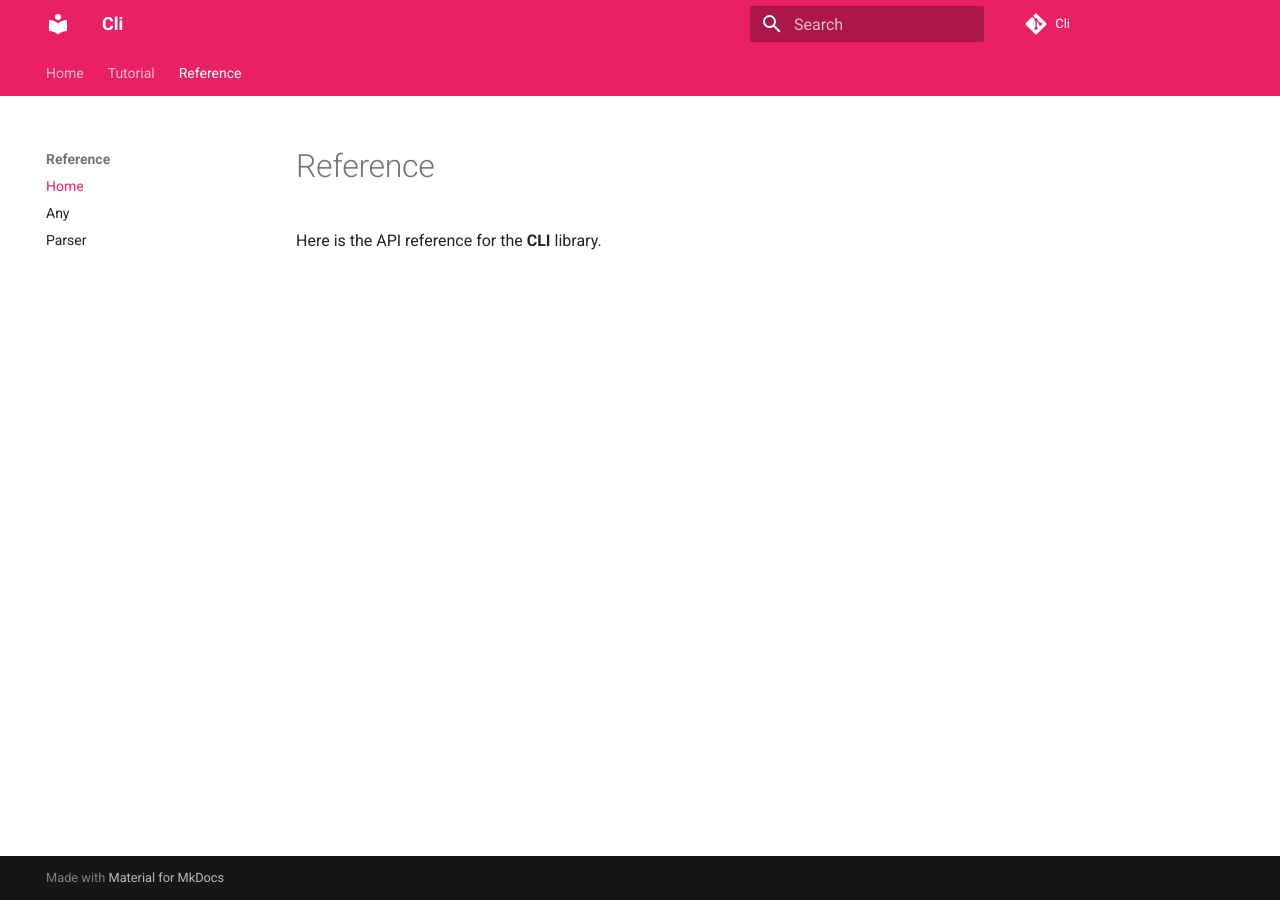
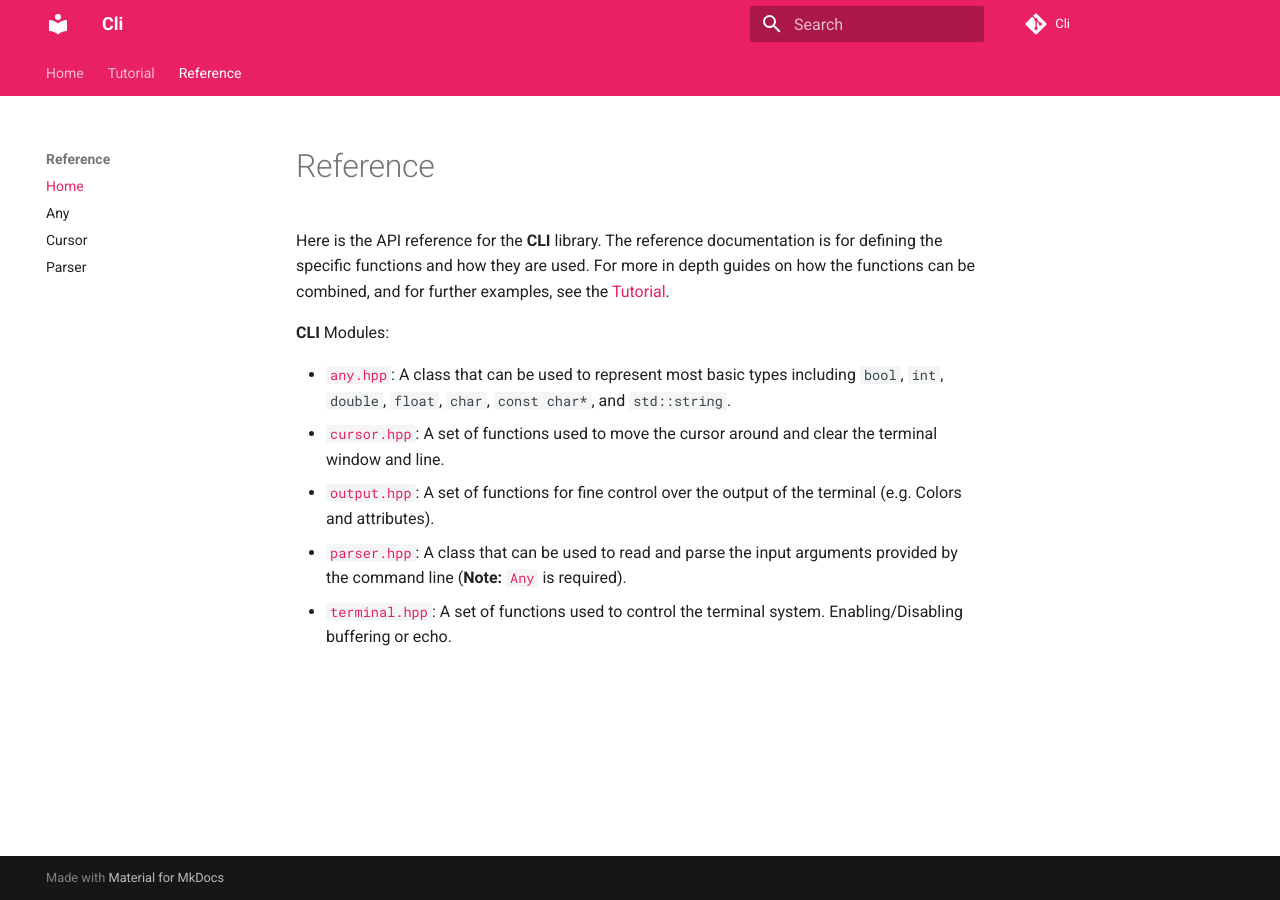
Before and after one commit to LuxAter/cli, an MkDocs documentation site: the page built from docs/ref/index.md, in a window 1280 px wide. Built offline with MkDocs 1.6.1 and Material for MkDocs 9.7.7, drawn with Linux system fonts in a browser that asks for light colours; comment, search, counter and statistics services are not loaded; old or Windows-style settings are respelled for this version of MkDocs.

Commit message:
Added cursor docs

```diff
--- a/docs/ref/index.md
+++ b/docs/ref/index.md
@@ -1,3 +1,21 @@
 # Reference #
 
-Here is the API reference for the **CLI** library.
+Here is the API reference for the **CLI** library. The reference documentation
+is for defining the specific functions and how they are used. For more in depth
+guides on how the functions can be combined, and for further examples, see the
+[Tutorial](../tut/index.md).
+
+**CLI** Modules:
+
+* [`any.hpp`](any.md): A class that can be used to represent
+    most basic types including `bool`, `int`, `double`, `float`, `char`, `const
+    char*`, and `std::string`.
+* [`cursor.hpp`](cursor.md): A set of functions used to move the cursor
+    around and clear the terminal window and line.
+* [`output.hpp`](output.md): A set of functions for fine control over the
+    output of the terminal (e.g. Colors and attributes).
+* [`parser.hpp`](parser.md): A class that can be used to read and parse the
+    input arguments provided by the command line (**Note:** [`Any`](ref/any.md)
+    is required).
+* [`terminal.hpp`](terminal.md): A set of functions used to control the
+    terminal system. Enabling/Disabling buffering or echo.
--- a/mkdocs.yml
+++ b/mkdocs.yml
@@ -34,4 +34,5 @@ pages:
   - 'Reference':
     - 'Home': 'ref/index.md'
     - 'Any': 'ref/any.md'
+    - 'Cursor': 'ref/cursor.md'
     - 'Parser': 'ref/parser.md'
```
Also changed, not shown: docs/index.md (+7 -1 lines), docs/ref/any.md (+8 -8 lines), docs/ref/cursor.md (added, +119 -0 lines), docs/ref/parser.md (+1 -1 lines), 1 other file.
